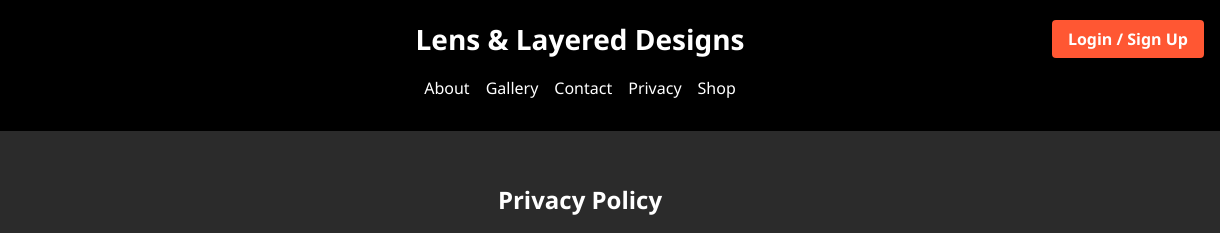
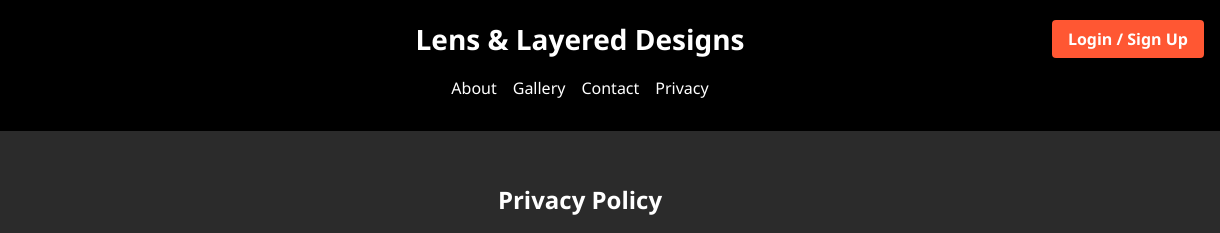
Before and after one commit to joshyboo25/lens-layered-site, a plain HTML site: page privacy.html in a window 1280 px wide. Shown: the top 233 px of the page, 60-1280 px from the left. Drawn offline with Linux system fonts and the light colour scheme.

Commit message:
Add files via upload

```diff
--- a/privacy.html
+++ b/privacy.html
@@ -25,7 +25,6 @@
       <li><a href="home.html#gallery">Gallery</a></li>
       <li><a href="contact.html">Contact</a></li>
       <li><a href="privacy.html">Privacy</a></li>
-      <li><a href="shop.html">Shop</a></li>
     </ul>
   </nav>
 </header>
```
Also changed, not shown: shop.html (+0 -1 lines), thankyou.html (+0 -1 lines).
